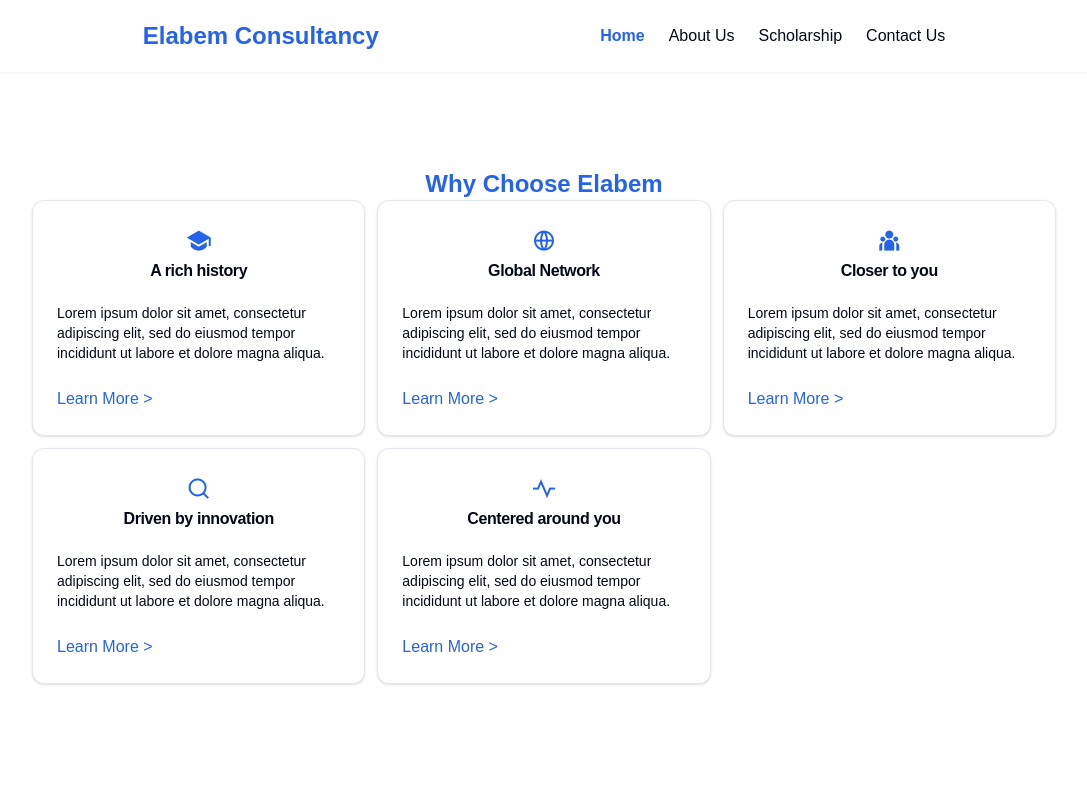
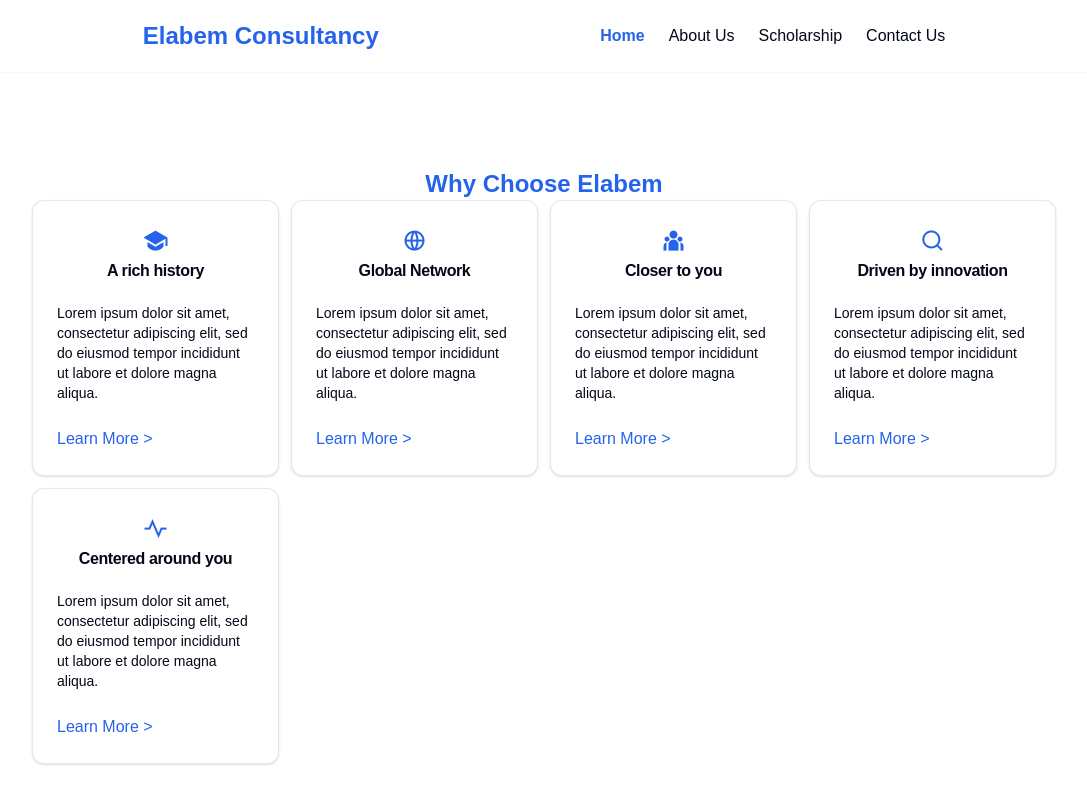
Before and after one commit to kasahun-welela/elabem, a Next.js app: page / in a window 1280 px wide. Shown: the whole page, without its empty margins (96-1183 px from the left). Built offline with nearby package versions, Linux system fonts and the light colour scheme.

Commit message:
display 4 card on large media

```diff
--- a/app/page.tsx
+++ b/app/page.tsx
@@ -57,7 +57,7 @@ export default function Home() {
         <h1 className="text-primary text-center font-bold text-2xl">
           Why Choose Elabem
         </h1>
-        <div className="grid md:grid-cols-3 gap-3">
+        <div className="grid md:grid-cols-3 lg:grid-cols-4 gap-3">
           {cardData.map((details: any, key) => (
             <Card className="max-w-sm" key={key}>
               <CardHeader className="text-center">
```
